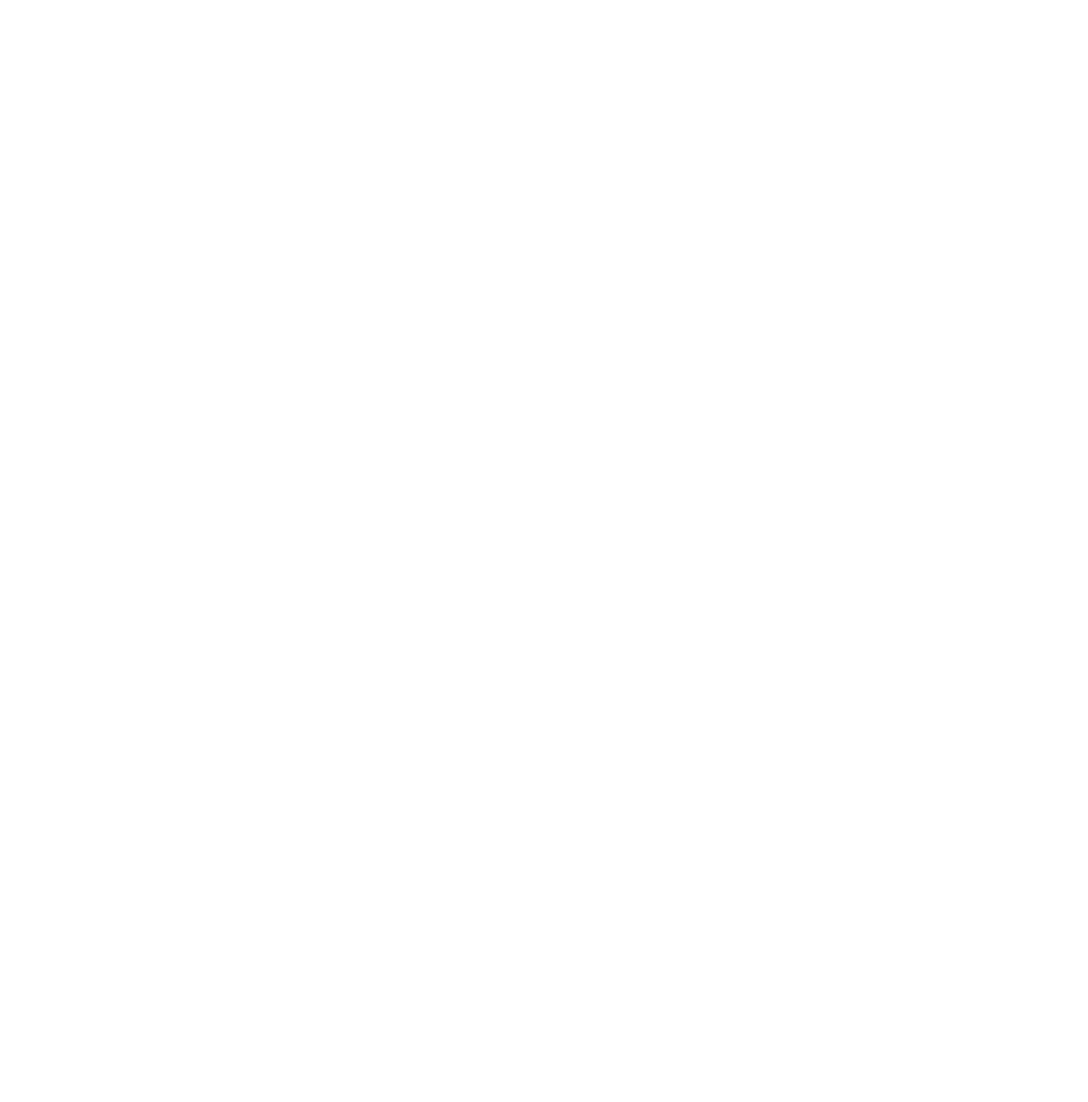
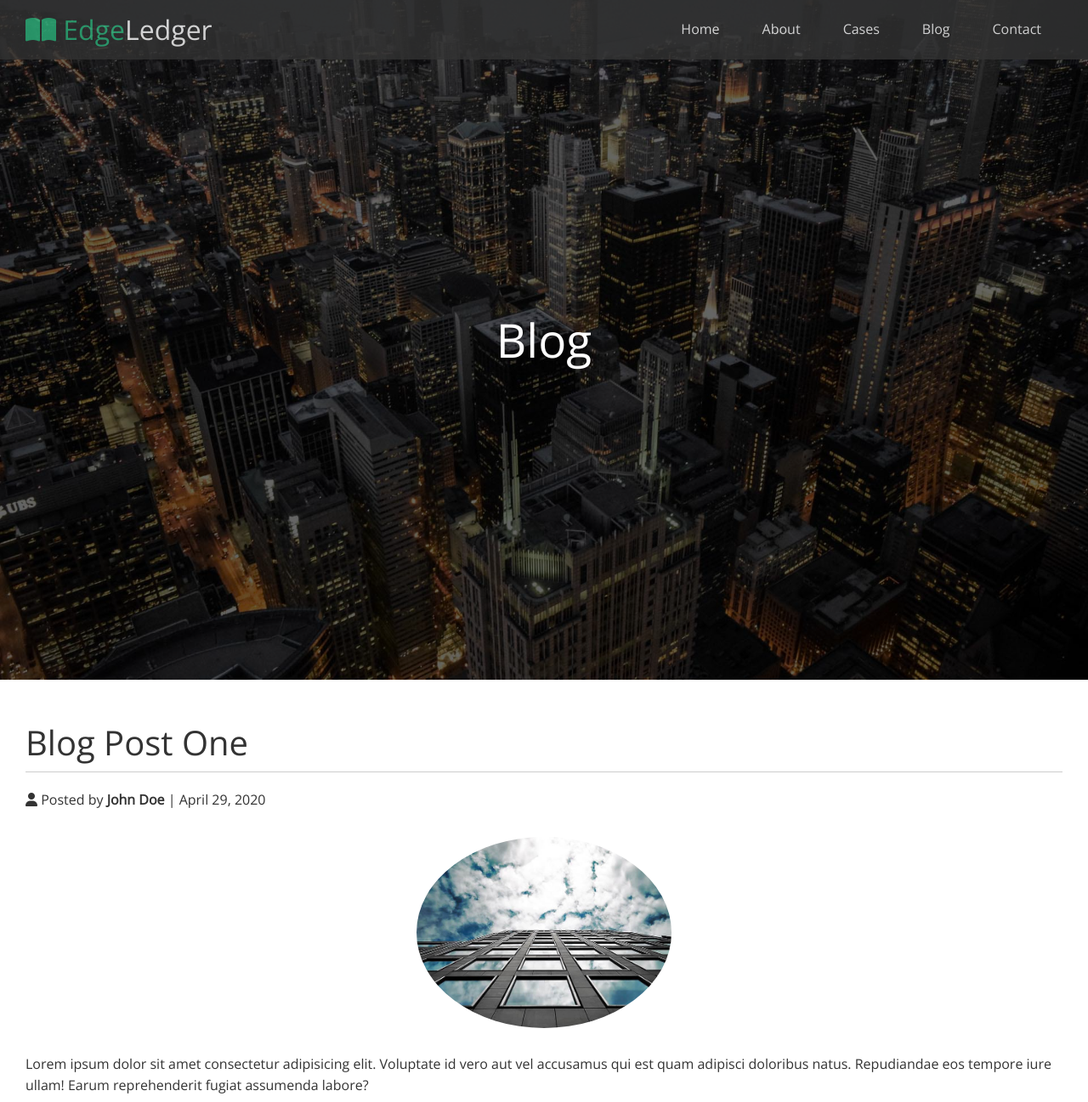
Before and after one commit to zehracelik4/EdgeLedger-financial-website, a plain HTML site: page post.html in a window 1280 px wide. Shown: the top 1297 px of the page at 85% size. Before the commit the page ends 800 px from the top, so only its background shows below. Drawn offline with nearby package versions, Linux system fonts and the light colour scheme; a web font is replaced by a local one.

Commit message:
posts on the blog page are done

```diff
--- a/css/style.css
+++ b/css/style.css
@@ -178,6 +178,30 @@ img {
     margin-top: 20px;
 }
 
+/* Post */
+
+.post {
+    padding: 50px 30px;
+}
+
+.post h2 {
+    font-size: 40px;
+    margin-bottom: 20px;
+    padding-bottom: 10px;
+    border-bottom: #ccc solid 1px;
+}
+
+.post .meta {
+    margin-bottom: 30px;
+}
+
+.post img {
+    width: 300px;
+    border-radius: 50%;
+    display: block;
+    margin: 0 auto 30px;
+}
+
 /* Footer */
 
 .footer {
--- a/post.html
+++ b/post.html
@@ -0,0 +1,55 @@
+<!DOCTYPE html>
+<html lang="en">
+<head>
+    <meta charset="UTF-8">
+    <meta name="viewport" content="width=device-width, initial-scale=1.0">
+    <link rel="stylesheet" href="https://cdnjs.cloudflare.com/ajax/libs/font-awesome/6.4.2/css/all.min.css" integrity="sha512-z3gLpd7yknf1YoNbCzqRKc4qyor8gaKU1qmn+CShxbuBusANI9QpRohGBreCFkKxLhei6S9CQXFEbbKuqLg0DA==" crossorigin="anonymous" referrerpolicy="no-referrer" />
+    <link rel="stylesheet" href="css/utilities.css">
+    <link rel="stylesheet" href="css/style.css">
+    <title>Post One</title>
+</head>
+<body>
+    <header class="hero blog">
+        <div id="navbar" class="navbar">
+            <h1 class="logo">
+                <span class="text-primary"><i class="fas fa-book-open"> </i> Edge</span>Ledger
+            </h1>
+            <nav>
+                <ul>
+                    <li><a href="index.html">Home</a></li>
+                    <li><a href="index.html#about">About</a></li>
+                    <li><a href="index.html#cases">Cases</a></li>
+                    <li><a href="index.html#blog">Blog</a></li>
+                    <li><a href="index.html#contact">Contact</a></li>
+                </ul>
+            </nav>
+        </div>
+        <div class="content">
+            <h1>Blog</h1>
+        </div>
+    </header>
+
+    <main>
+        <section class="post">
+            <h2>Blog Post One</h2>
+            <p class="meta">
+                <i class="fas fa-user"></i> Posted by <strong>John Doe</strong> | April 29, 2020
+            </p>
+            <img src="img/blog/blog1.jpg" alt="">
+            <p>Lorem ipsum dolor sit amet consectetur adipisicing elit. Voluptate id vero aut vel accusamus qui est quam adipisci doloribus natus. Repudiandae eos tempore iure ullam! Earum reprehenderit fugiat assumenda labore?</p>
+            <p>Lorem ipsum dolor sit, amet consectetur adipisicing elit. Cum, mollitia optio? Optio nesciunt molestiae quod doloribus saepe necessitatibus a placeat laborum earum, laboriosam ipsum unde quaerat. Ullam laborum eaque accusantium ipsum facere molestiae esse ut asperiores nobis ex corporis nulla quasi provident nihil quam, deserunt, error animi beatae? Eos, cum porro similique alias dignissimos velit natus voluptas impedit doloribus dolore!</p>
+            <p>Lorem ipsum dolor sit amet consectetur adipisicing elit. Eligendi consectetur exercitationem eum quibusdam consequatur vero, impedit maiores perspiciatis reprehenderit earum repudiandae quaerat ipsam porro dolorem aperiam repellat debitis sapiente nam placeat blanditiis assumenda quidem fugiat. Ipsum eligendi laudantium, impedit, reprehenderit aperiam, autem error aliquid inventore sint sequi ullam cum expedita?</p>
+        </section>
+    </main>
+
+    <footer class="footer bg-dark">
+        <div class="social">
+            <a href="" class="i fab fa-facebook fa-2x"></a>
+            <a href="" class="i fab fa-twitter fa-2x"></a>
+            <a href="" class="i fab fa-youtube fa-2x"></a>
+            <a href="" class="i fab fa-linkedin fa-2x"></a>
+        </div>
+        <p>Copyright &copy; 2020 - EdgeLedger</p>
+    </footer>
+</body>
+</html>
```
